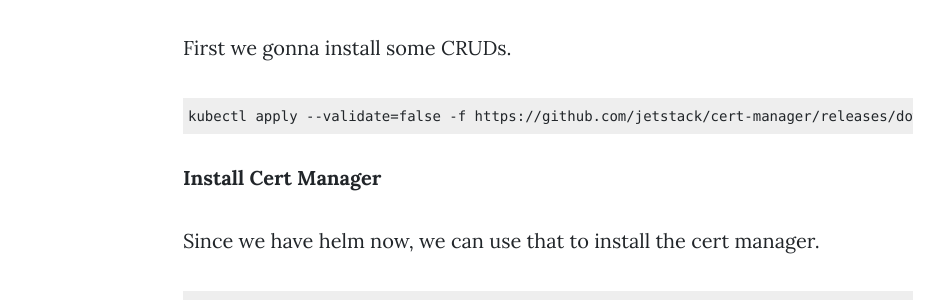
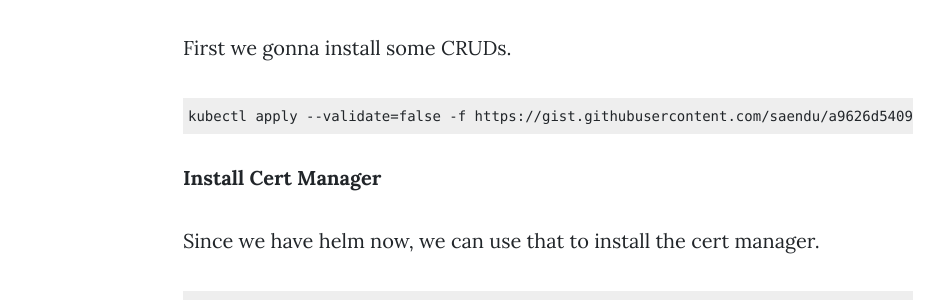
Before and after one commit to saendu/jekyll, a Jekyll site: the page built from _posts/2020-04-01-your-own-private-cloud.md, in a window 1280 px wide and 900 px high, scrolled down 10195 px. Shown: the part 152-452 px from the top of the window, without its empty margins (187-1131 px from the left). Built offline with Jekyll 4.4.1, drawn with Linux system fonts in a browser that asks for light colours; nearby versions of some CDN libraries; comment, search, counter and statistics services are not loaded; some of the changed lines change nothing that is shown; some of the changed text lies outside the part shown.

Commit message:
fix links

````diff
--- a/_posts/2020-04-01-your-own-private-cloud.md
+++ b/_posts/2020-04-01-your-own-private-cloud.md
@@ -221,7 +221,7 @@
 ##### Install CRUDs
 First we gonna install some CRUDs.
 ```
-kubectl apply --validate=false -f https://github.com/jetstack/cert-manager/releases/download/v0.15.1/cert-manager.crds.yaml
+kubectl apply --validate=false -f https://gist.githubusercontent.com/saendu/a9626d540950a1a96c82d81e7a2c0e54/raw/a466d7603c116584e6d3ddbc64e9dbca2c1070e6/cert-manager.crds.yaml
 ```
 
 ##### Install Cert Manager
@@ -408,7 +408,7 @@
 ```
 Apply the file:
 ```
-kubectl -f nfs-class.yaml
+kubectl apply -f nfs-class.yaml
 ```
 Now we have our persistence volume setup and can create a PVC like so (this is just an example):
 ```
````
